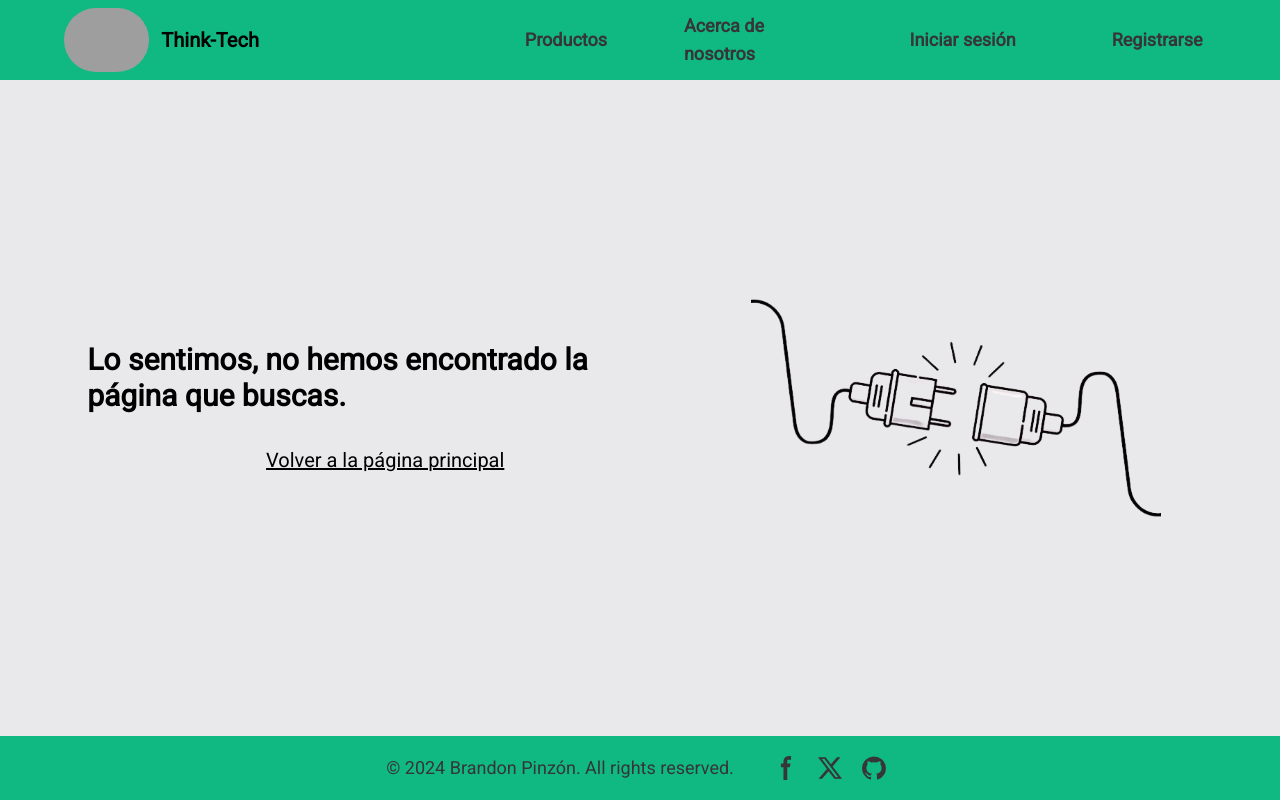
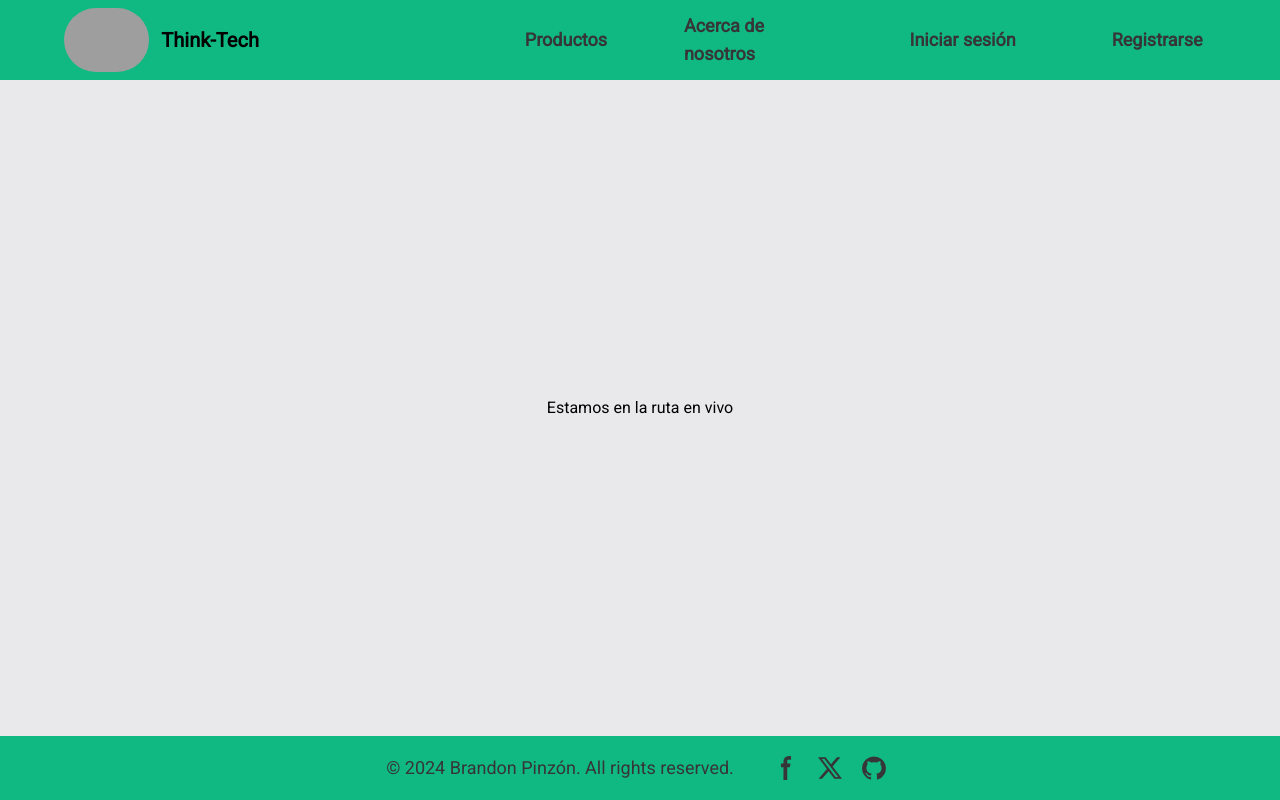
Before and after one commit to B9inzon/Think-Tech, a Next.js app in the folder front/: page /rutaVivo in a window 1280 px wide. Before the commit this address had no page. Built offline with nearby package versions, Linux system fonts and the light colour scheme; grey boxes are pictures that could not be loaded.

Commit message:
Some changes

```diff
--- /dev/null
+++ b/front/src/app/rutaVivo/page.tsx
@@ -0,0 +1,10 @@
+import React from 'react'
+import RutaEnVivo from '@/views/RutaEnVivo/RutaEnVivo'
+
+const page = () => {
+  return (
+    <RutaEnVivo/>
+  )
+}
+
+export default page
--- a/front/src/middleware.ts
+++ b/front/src/middleware.ts
@@ -6,7 +6,7 @@ import { NextURL } from "next/dist/server/web/next-url";
 export function middleware(request: NextRequest) {
     const {pathname, origin} =  request.nextUrl;
 
-    if((pathname.startsWith ("/dashboard") || pathname === "/cart") && !request.cookies.get('cookieAuth')?.value) {
+    if((pathname.startsWith ("/dashboard") || pathname === "/cart" || pathname === ("/rutaVivo")) && !request.cookies.get('cookieAuth')?.value) {
         const dashboardUrl = new NextURL("/login", origin);
         return NextResponse.redirect(dashboardUrl);
     } else {
--- /dev/null
+++ b/front/src/views/RutaEnVivo/RutaEnVivo.tsx
@@ -0,0 +1,11 @@
+import React from "react";
+
+const RutaEnVivo = () => {
+  return (
+    <div>
+      <h1>Estamos en la ruta en vivo</h1>
+    </div>
+  );
+};
+
+export default RutaEnVivo;
```
